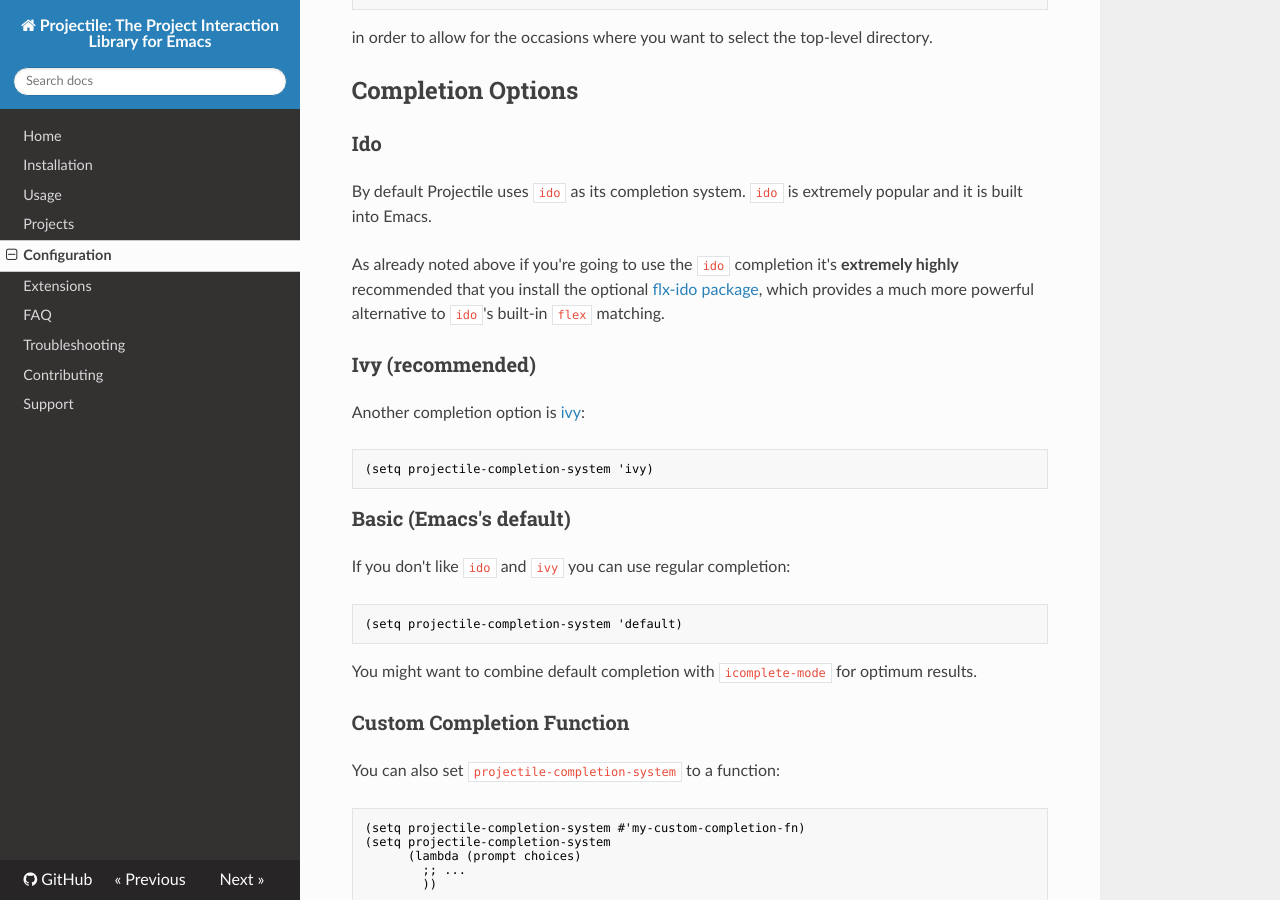
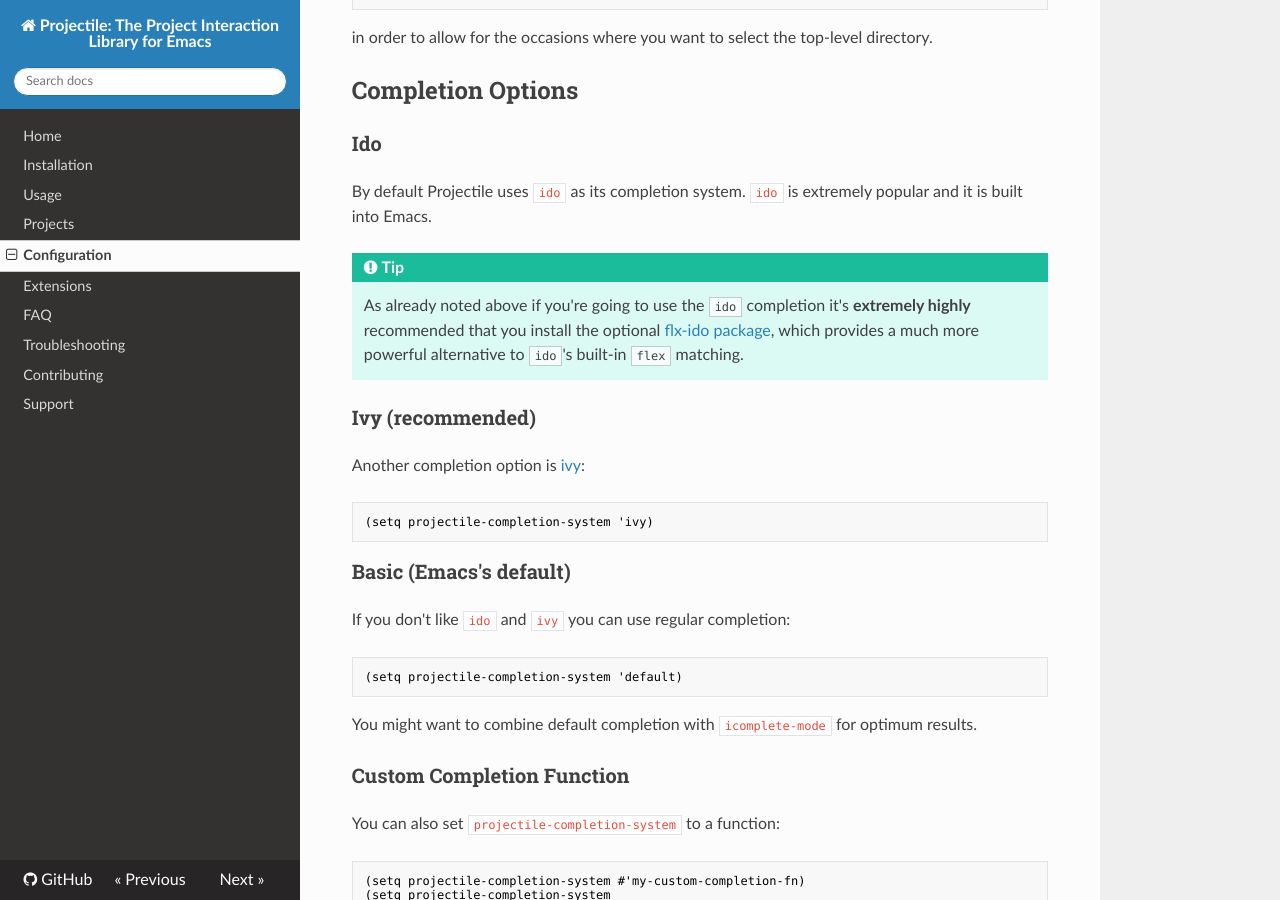
Before and after one commit to bbatsov/projectile, an MkDocs documentation site: the page built from doc/configuration.md, in a window 1280 px wide and 900 px high, scrolled down 3974 px. Built offline with MkDocs 1.6.1, drawn with Linux system fonts in a browser that asks for light colours; nearby versions of some CDN libraries; old or Windows-style settings are respelled for this version of MkDocs.

Commit message:
Tweak some formatting

```diff
--- a/doc/configuration.md
+++ b/doc/configuration.md
@@ -211,10 +211,13 @@
 By default Projectile uses `ido` as its completion system. `ido` is
 extremely popular and it is built into Emacs.
 
-As already noted above if you're going to use the `ido` completion it's
-**extremely highly** recommended that you install the optional
-[flx-ido package](https://github.com/lewang/flx), which provides a much
-more powerful alternative to `ido`'s built-in `flex` matching.
+
+!!! Tip
+
+    As already noted above if you're going to use the `ido` completion it's
+    **extremely highly** recommended that you install the optional
+    [flx-ido package](https://github.com/lewang/flx), which provides a much
+    more powerful alternative to `ido`'s built-in `flex` matching.
 
 ### Ivy (recommended)
 
```
